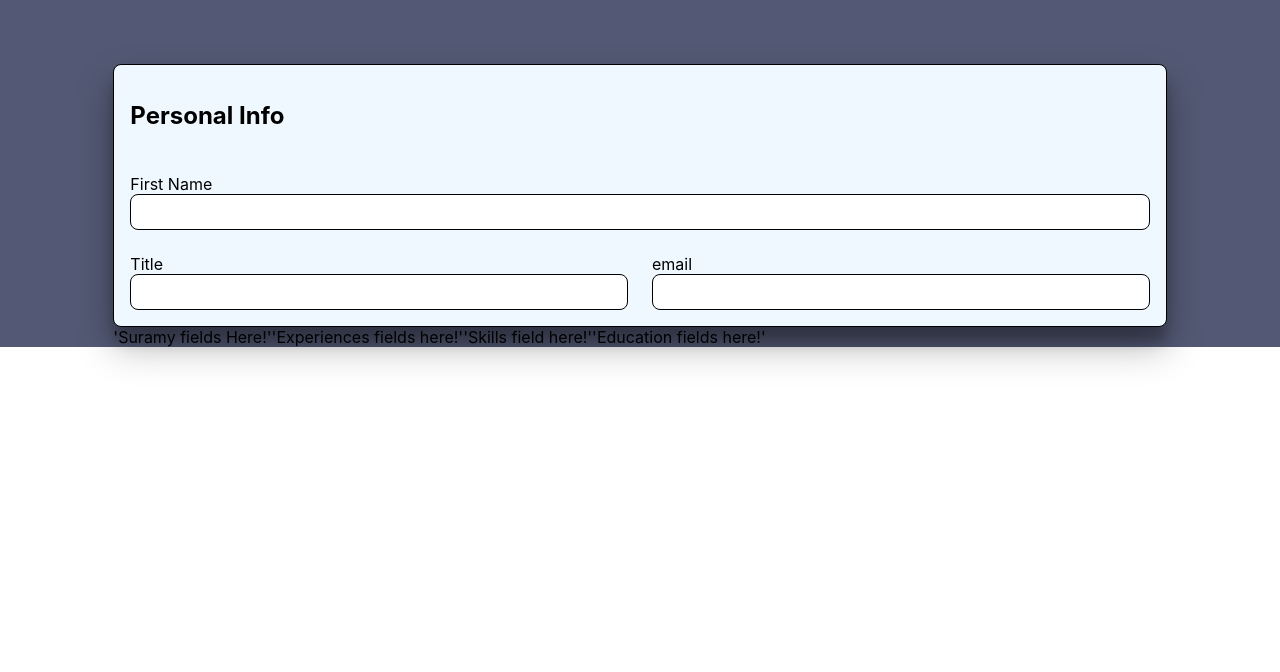
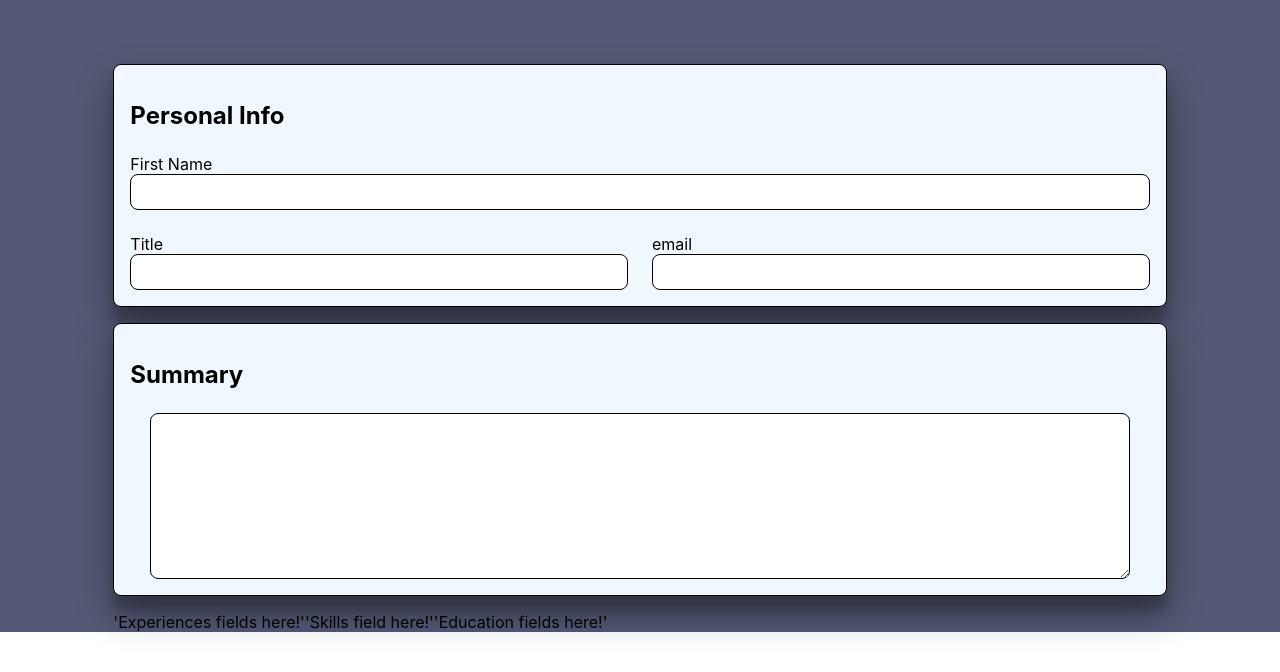
Before and after one commit to izumi-san/cv-generator, a React (Create React App) app: page / in a window 1280 px wide. Shown: the top 672 px of the page. Built offline with nearby package versions, Linux system fonts and the light colour scheme; the HTML template or start-up script is replaced by a standard one.

Commit message:
Created new section seummary and new component textArea.

```diff
--- /dev/null
+++ b/src/components/CustomTextArea/CustomTextArea.module.scss
@@ -0,0 +1,27 @@
+.customTextAreaWrapper {
+  display: grid;
+  justify-items: center;
+  .textArea {
+    min-width: 90%;
+    max-width: 100%;
+    min-height: 20vh;
+    border: 1px solid;
+    border-radius: 8px;
+    @media (min-width: 500px) {
+      min-height: 45hv;
+      min-width: 95%;
+    }
+    height: 2rem;
+    padding-left: 0.5rem;
+    &:focus {
+      outline: none;
+      box-shadow: 0px 2px 2px royalblue;
+      color: royalblue;
+      transition: 300ms;
+    }
+  }
+  &:focus-within label {
+    color: royalblue;
+    transition: 300ms;
+  }
+}
--- /dev/null
+++ b/src/components/CustomTextArea/index.tsx
@@ -0,0 +1,25 @@
+import style from './CustomTextArea.module.scss';
+interface textAreaProps {
+  value: string;
+  name: string;
+  type: string;
+  label: string;
+  placeholder: string;
+  key?: string;
+  onChange: (e: any) => void;
+}
+function CustomTextArea(props: textAreaProps) {
+  return (
+    <div className={style.customTextAreaWrapper}>
+      <textarea
+        className={style.textArea}
+        onChange={props.onChange}
+        placeholder={props.placeholder}
+        value={props.value}
+        name={props.name}
+      ></textarea>
+    </div>
+  );
+}
+
+export default CustomTextArea;
--- a/src/components/FormContainer/FormSection.module.scss
+++ b/src/components/FormContainer/FormSection.module.scss
@@ -3,6 +3,11 @@
   grid-column-end: 3;
   & > section {
     padding: 1rem;
+  }
+  display: grid;
+  gap: 1rem;
+  h2 {
+    margin-bottom: 0px;
   }
   @media (min-width: 320px) {
     & > section {
@@ -13,4 +18,21 @@
       border-radius: 8px;
     }
   }
+  .container {
+    background-color: #f0f8ff;
+    box-shadow: rgba(0, 0, 0, 0.3) 0px 19px 38px,
+      rgba(0, 0, 0, 0.22) 0px 15px 12px;
+
+    .containerFields {
+      display: flex;
+      gap: 1.5rem;
+      flex-wrap: wrap;
+      div {
+        flex-grow: 1;
+      }
+      .inputCep {
+        width: 50rem;
+      }
+    }
+  }
 }
--- a/src/components/FormContainer/components/PersonalInfoSection/PersonalInfoSection.module.scss
+++ /dev/null
@@ -1,17 +0,0 @@
-.container {
-  background-color: #f0f8ff;
-  box-shadow: rgba(0, 0, 0, 0.3) 0px 19px 38px,
-    rgba(0, 0, 0, 0.22) 0px 15px 12px;
-
-  .containerFields {
-    display: flex;
-    gap: 1.5rem;
-    flex-wrap: wrap;
-    div {
-      flex-grow: 1;
-    }
-    .inputCep {
-      width: 50rem;
-    }
-  }
-}
--- a/src/components/FormContainer/components/PersonalInfoSection/index.tsx
+++ b/src/components/FormContainer/components/PersonalInfoSection/index.tsx
@@ -1,5 +1,5 @@
 import CustomInput from './../../CustomInput';
-import style from './PersonalInfoSection.module.scss';
+import style from './../../FormSection.module.scss'
 
 interface Props {
   formValues: {
--- a/src/components/FormContainer/components/SummarySection/index.tsx
+++ b/src/components/FormContainer/components/SummarySection/index.tsx
@@ -1,5 +1,20 @@
-function SumarySection() {
-  return <>'Suramy fields Here!'</>;
+import CustomTextArea from './../../../CustomTextArea';
+import style from './../../FormSection.module.scss'
+
+function SummarySection() {
+  return (
+    <section className={style.container}>
+      <h2>Summary</h2>
+      <CustomTextArea
+        name={'summary'}
+        value={''}
+        placeholder={''}
+        type={'text'}
+        label={'Summary'}
+        onChange={()=>{}}
+      />
+    </section>
+  );
 }
 
-export default SumarySection;
+export default SummarySection;
```
